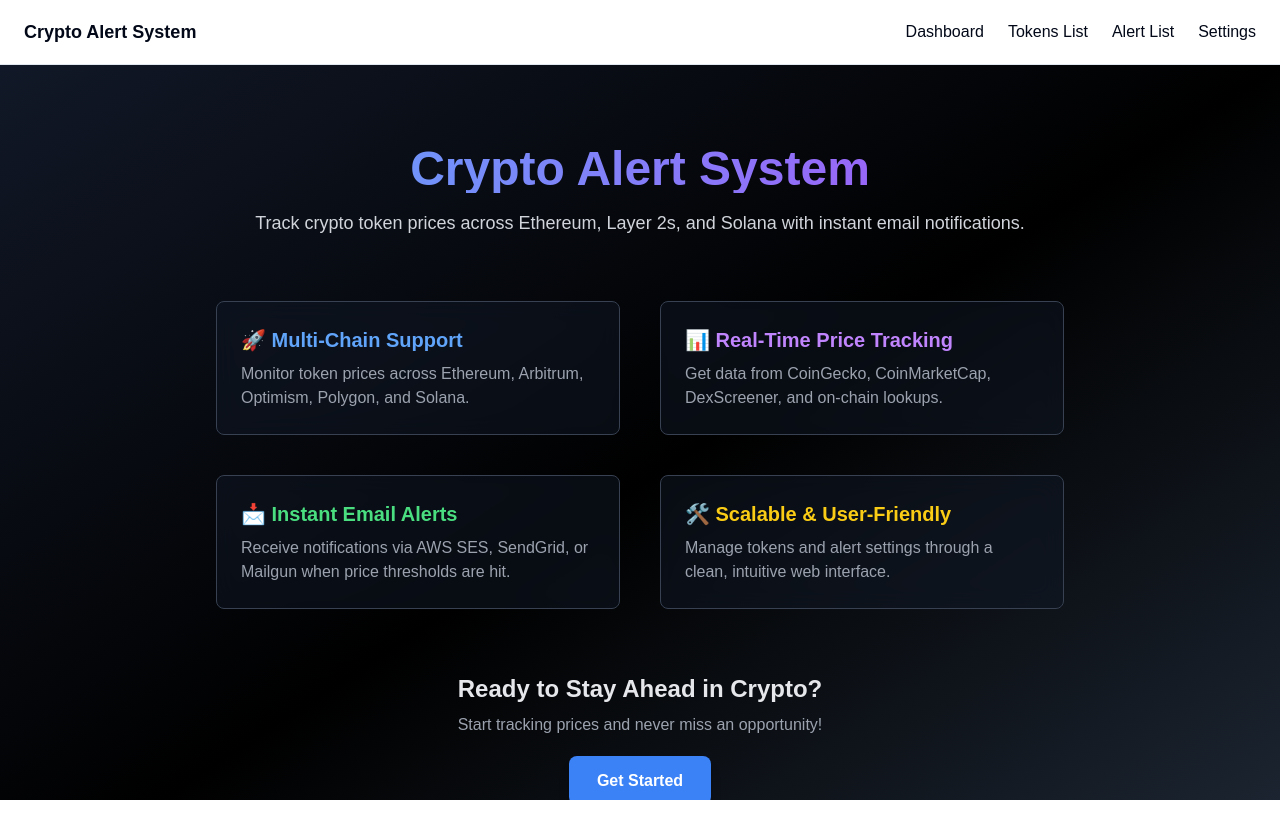
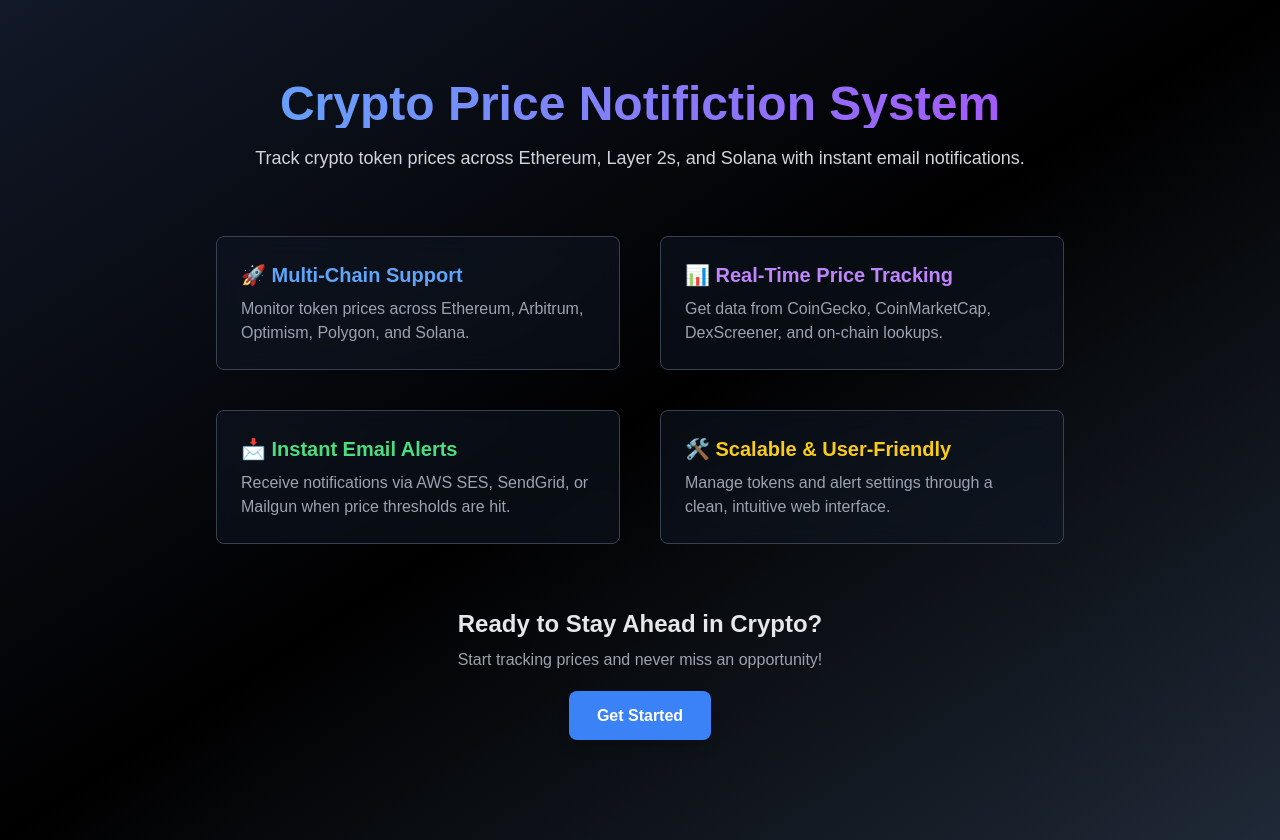
Before and after one commit to FatherMonkey916/crypto-alert-system, a Next.js app: page / in a window 1280 px wide. Before the commit the page ends 800 px from the top, so only its background shows below. Built offline with nearby package versions, Linux system fonts and the light colour scheme.

Commit message:
frontend:sidebar

```diff
--- a/src/app/(pages)/dashboard/page.tsx
+++ b/src/app/(pages)/dashboard/page.tsx
@@ -8,7 +8,7 @@ import { Pagination, PaginationContent, PaginationItem, PaginationLink, Paginati
 import axios from "axios";
 import { TokenModal } from "@/components/TokenModal"
 interface TokenType {
-  tokenid: number;
+  id: number;
   name: string;
   symbol: string;
   price: number;
@@ -21,7 +21,7 @@ interface TokenType {
 }
 
 interface AddTokenType {
-  tokenid: number;
+  id: number;
   name: string;
   symbol: string;
   address: string;
@@ -47,7 +47,7 @@ export default function DashboardPage() {
   const openModal = (token: TokenType | null = null) => {
     if (token) {
       const newAddToken: AddTokenType = {
-        tokenid: token.tokenid,
+        id: token.id,
         name: token.name,
         symbol: token.symbol,
         address: '',
@@ -169,7 +169,7 @@ export default function DashboardPage() {
   };
 
   return (
-    <div className="flex flex-col px-[10vw] py-6">
+    <div className="flex flex-col px-[5vw] py-32">
       <div className="space-y-6 w-full">
         <div className="flex justify-between items-center">
           <h1 className="text-3xl font-bold p-2">Dashboard</h1>
@@ -190,6 +190,7 @@ export default function DashboardPage() {
                 <TableHeader>
                   <TableRow>
                     <TableHead>No</TableHead>
+                    <TableHead>TokenId</TableHead>
                     <TableHead>Name</TableHead>
                     <TableHead>Price</TableHead>
                     <TableHead>1h %</TableHead>
@@ -204,6 +205,7 @@ export default function DashboardPage() {
                   {tokens.map((token, index) => (
                     <TableRow key={index} className="h-4" onClick={() => openModal(token)}>
                       <TableCell>{(page - 1) * limit + index + 1}</TableCell>
+                      <TableCell>{token.id}</TableCell>
                       <TableCell>
                         <b>{token.name}</b> ({token.symbol})
                       </TableCell>
@@ -257,7 +259,7 @@ export default function DashboardPage() {
             </>
           )
         }
-        <TokenModal type="home" isOpen={isModalOpen} onClose={() => setIsModalOpen(false)} token={selectedToken} setAdd={() => setAdd(true)}/>
+        <TokenModal type="home" isOpen={isModalOpen} onClose={() => setIsModalOpen(false)} token={selectedToken} setAdd={() => setAdd(true)} />
       </div>
     </div>
   );
--- a/src/app/(pages)/mytokens/page.tsx
+++ b/src/app/(pages)/mytokens/page.tsx
@@ -22,6 +22,7 @@ export default function TokensPage() {
 
 
   interface TokenType {
+    id: number;
     _id: number;
     name: string;
     symbol: string;
@@ -78,7 +79,7 @@ export default function TokensPage() {
   }
 
   return (
-    <div className="flex px-[10vw] py-6">
+    <div className="flex px-[5vw] py-32">
       <div className="space-y-6 w-full">
         <div className="flex justify-between items-center">
           <h1 className="text-3xl font-bold">Tracked Tokens</h1>
--- a/src/app/(pages)/received/page.tsx
+++ b/src/app/(pages)/received/page.tsx
@@ -58,7 +58,7 @@ export default function Received() {
   ];
 
   return (
-    <div className="flex px-[10vw] py-6">
+    <div className="flex px-[5vw] py-32">
       <div className="space-y-6 w-full">
         {/* Header */}
         <div className="flex justify-between items-center">
--- a/src/app/(pages)/setting/page.tsx
+++ b/src/app/(pages)/setting/page.tsx
@@ -41,7 +41,7 @@ export default function SettingsPage() {
     try {
       console.log("Data being sent:", settings); // Crucial: Inspect the data
 
-      const response: AxiosResponse<gmail> = await axios.post(
+      const response: AxiosResponse<any> = await axios.post(
         'http://localhost:5000/api/gmail/', // Add http://
         settings,
         {
@@ -54,7 +54,7 @@ export default function SettingsPage() {
       console.log("Response:", response.data); // Inspect the response
       toast({
         title: "alert",
-        description: "New token is successfully added.",
+        description: `${response.data.message}`,
       })
     } catch (error: any) {
       console.error("Error sending data:", error);
--- /dev/null
+++ b/src/app/client-layout.tsx
@@ -0,0 +1,21 @@
+"use client";
+
+import { usePathname } from "next/navigation";
+import Header from "@/components/header";
+import Sidebar from "@/components/sidebar";
+import { Toaster } from "@/components/ui/toaster";
+
+export default function ClientLayout({ children }: { children: React.ReactNode }) {
+    const pathname = usePathname();
+
+    return (
+        <div className="h-screen bg-background">
+            {pathname !== "/" && <Header />}
+            <div className="flex overflow-hidden">
+                {pathname !== "/" && <Sidebar />}
+                <Toaster />
+                <main className="grow overflow-x-hidden overflow-y-auto bg-background">{children}</main>
+            </div>
+        </div>
+    );
+}
--- a/src/app/layout.tsx
+++ b/src/app/layout.tsx
@@ -1,8 +1,6 @@
 import type { Metadata } from "next";
 import "./globals.css";
-import Header from "@/components/header"
-import { Toaster } from "@/components/ui/toaster"
-import { ToastProvider, ToastViewport } from "@/components/ui/toast";
+import ClientLayout from "./client-layout";
 
 export const metadata: Metadata = {
   title: "Crypto Alert System",
@@ -17,17 +15,7 @@ export default function RootLayout({
   return (
     <html lang="en" suppressHydrationWarning>
       <body className="antialiased" suppressHydrationWarning>
-        <div className="flex h-screen bg-background">
-          <div className="flex-1 flex flex-col overflow-hidden">
-            {/* <ToastProvider> */}
-            {/* Other components */}
-            {/* <ToastViewport className="fixed top-0 right-0 p-4" /> */}
-            {/* </ToastProvider> */}
-            <Header />
-            <Toaster />
-            <main className="flex-1 overflow-x-hidden overflow-y-auto bg-background">{children}</main>
-          </div>
-        </div>
+        <ClientLayout>{children}</ClientLayout>
       </body>
     </html>
   );
--- a/src/app/page.tsx
+++ b/src/app/page.tsx
@@ -6,7 +6,7 @@ export default function About() {
   return (
     <>
       <Head>
-        <title>About | Crypto Alert System</title>
+        <title>About | Crypto Price Notification System</title>
         <meta
           name="description"
           content="Learn about our powerful crypto notification system that tracks token prices and sends instant alerts."
@@ -17,7 +17,7 @@ export default function About() {
         <div className="max-w-4xl mx-auto px-6 py-20">
           {/* Header Section */}
           <h1 className="text-5xl font-extrabold text-center bg-clip-text text-transparent bg-gradient-to-r from-blue-400 to-purple-500">
-            Crypto Alert System
+            Crypto Price Notifiction System
           </h1>
           <p className="text-center mt-4 text-lg text-gray-300">
             Track crypto token prices across Ethereum, Layer 2s, and Solana with instant email notifications.
--- a/src/components/TokenModal.tsx
+++ b/src/components/TokenModal.tsx
@@ -25,7 +25,7 @@ interface TokenModalProps {
   onClose: () => void
   setAdd: () => void;
   token?: {
-    id?: number;
+    id: number;
     name: string;
     symbol: string;
     address: string;
@@ -37,6 +37,7 @@ interface TokenModalProps {
 }
 
 interface FormData {
+  tokenId: number;
   name: string;
   symbol: string;
   address: string;
@@ -54,7 +55,7 @@ export const TokenModal: React.FC<TokenModalProps> = ({
   token,
 }) => {
   const [formData, setFormData] = useState<FormData>({
-
+    tokenId: 0,
     name: "",
     symbol: "",
     address: "",
@@ -68,6 +69,7 @@ export const TokenModal: React.FC<TokenModalProps> = ({
   useEffect(() => {
     if (token) {
       setFormData({
+        tokenId: token.id,
         name: token.name,
         symbol: token.symbol,
         address: token.address,
@@ -78,6 +80,7 @@ export const TokenModal: React.FC<TokenModalProps> = ({
       });
     } else {
       setFormData({
+        tokenId: 0,
         name: "",
         symbol: "",
         address: "",
@@ -100,7 +103,7 @@ export const TokenModal: React.FC<TokenModalProps> = ({
     try {
       console.log("Data being sent:", formData); // Crucial: Inspect the data
 
-      const response: AxiosResponse<TokenModalProps> = await axios.post(
+      const response: AxiosResponse<any> = await axios.post(
         'http://localhost:5000/api/tokens/', // Add http://
         formData,
         {
@@ -115,7 +118,7 @@ export const TokenModal: React.FC<TokenModalProps> = ({
       setAdd();
       toast({
         title: "alert",
-        description: "New token is successfully added.",
+        description: `${response.data.message}`,
       })
 
       onClose();
--- a/src/components/header.tsx
+++ b/src/components/header.tsx
@@ -3,14 +3,11 @@ import Link from "next/link";
 
 export default function Header() {
   return (
-    <header className="sticky top-0 z-40 w-full border-b bg-background">
-      <div className="flex h-16 items-center justify-between px-6">
-        <Link href={"/"} className="text-lg font-semibold">Crypto Alert System</Link>
+    <header className="fixed top-0 z-40 w-full border-b bg-background">
+      <div className="flex py-4 items-center justify-between px-6 pr-20">
+        <Link href={"/"} className="text-2xl font-semibold">Crypto Price Notification System</Link>
         <div className="flex items-center space-x-6">
-          <Link href="dashboard" className="text-base hover:text-blue-500">Dashboard</Link>
-          <Link href="mytokens" className="text-base hover:text-blue-500">Tokens List</Link>
-          <Link href="received" className="text-base hover:text-blue-500">Alert List</Link>
-          <Link href="setting" className="text-base hover:text-blue-500">Settings</Link>
+          <Link href="dashboard" className="text-base hover:text-blue-500">Login</Link>
         </div>
       </div>
     </header>
--- /dev/null
+++ b/src/components/sidebar.tsx
@@ -0,0 +1,15 @@
+import Link from "next/link";
+
+
+export default function Sidebar() {
+  return (
+    <header className="border-r-black-50 border-r border-solid w-[15%]">
+      <div className="flex flex-col gap-6 px-6 mt-10 text-lg fixed top-20">
+        <Link href="dashboard" className="hover:text-blue-500">Dashboard</Link>
+        <Link href="mytokens" className="hover:text-blue-500">Tokens List</Link>
+        <Link href="received" className="hover:text-blue-500">Alert List</Link>
+        <Link href="setting" className="hover:text-blue-500">Settings</Link>
+      </div>
+    </header>
+  )
+}
```
